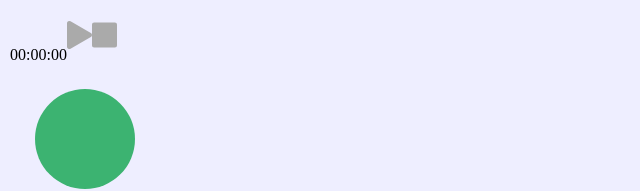
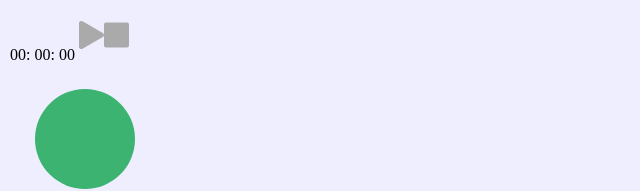
Before and after one commit to rpivo/timeward-react, a React app: page / in a window 1280 px wide. Shown: the top 191 px of the page, without its empty margins (0-640 px from the left). Built offline with nearby package versions, Linux system fonts and the light colour scheme; the HTML template or start-up script is replaced by a standard one.

Commit message:
add seconds to string conversion for timer component

```diff
--- a/src/components/Timer.tsx
+++ b/src/components/Timer.tsx
@@ -13,13 +13,39 @@ export class Timer extends React.Component <{}, TimerState> {
     seconds: 0,
   };
 
-  constructor(props: {}, private interval: number) {
+  constructor(
+    props: {},
+    private interval: number,
+    private hours: number,
+    private minutes: number,
+    private seconds: number,
+  ) {
     super(props);
+    this.hours = 0;
+    this.minutes = 0;
+    this.seconds = 0;
   }
 
-  private convertSecondsToString(seconds: number): string {
-    if (seconds < 10) return seconds.toString().padStart(2, '0');
-    return seconds.toString();
+  private convertNumberToPaddedString(num: number | string): string {
+    num = num.toString();
+    return num.length < 2 ? num.padStart(2, '0') : num;
+  }
+
+  private constructStringFromSeconds(): string {
+    if (this.state.seconds > 0 && this.state.seconds % 60 === 0) {
+      this.seconds = 0;
+      this.minutes += 1;
+      if (this.minutes > 0 && this.minutes % 60 === 0) {
+        this.minutes = 0;
+        this.hours += 1;
+      }
+    } else this.seconds = this.state.seconds % 60;
+
+    return `
+    ${this.convertNumberToPaddedString(this.hours)}:\
+    ${this.convertNumberToPaddedString(this.minutes)}:\
+    ${this.convertNumberToPaddedString(this.seconds)}
+    `;
   }
 
   private startTimer(): void {
@@ -38,13 +64,17 @@ export class Timer extends React.Component <{}, TimerState> {
     this.setState({
       buttonType: 'start',
       seconds: 0,
-    }, () => clearInterval(this.interval));
+    }, () => {
+      clearInterval(this.interval);
+      this.hours = 0;
+      this.minutes = 0;
+    });
   }
 
   public render(): JSX.Element {
     return (
       <div>
-        <span>00:00:{ this.convertSecondsToString(this.state.seconds) }</span>
+        <span>{ this.constructStringFromSeconds() }</span>
         <Button
           kind={ this.state.buttonType }
           handleClick={
```
Also changed, not shown: 1 other file (tests, documents, lock files or other folders).
